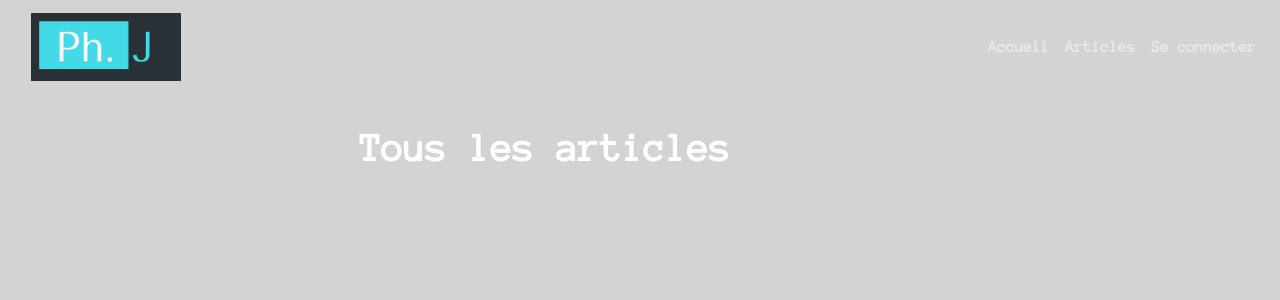
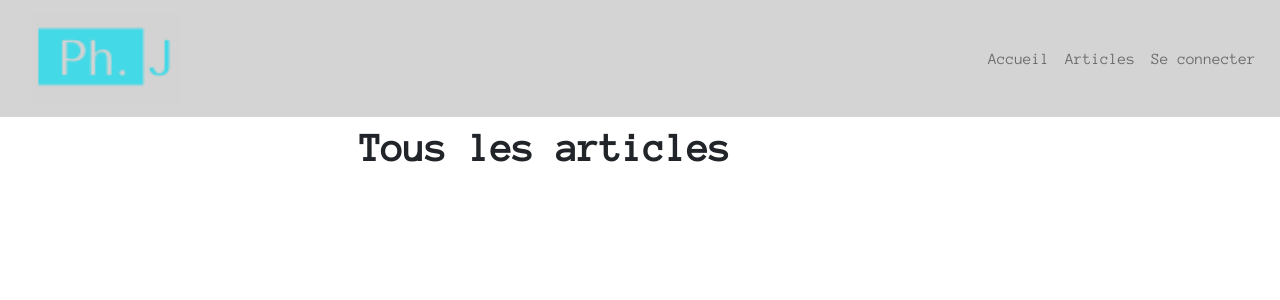
Before and after one commit to JgPhil/blog_jgphil, a Symfony app: template templates/post/list.html.twig in a window 1280 px wide. Shown: the top 300 px of the page. Run offline with Twig, Linux system fonts and the light colour scheme; the template is opened without the code that fills it, so the values that code supplies are empty; some libraries are stand-ins or nearby versions.

Commit message:
css post list

```diff
--- a/public/css/main.css
+++ b/public/css/main.css
@@ -1,12 +1,10 @@
 body {
   padding-top: 100px;
-  background-color: lightgrey !important;
-  color: white !important;
   font-family: "Anonymous Pro", monospace !important;
 }
 
 .navbar {
-  font-weight: bold;
+  background-color: #D3D4D3;
 }
 
 .navbar-brand > img {
@@ -33,3 +31,28 @@ body {
   display: flex;
   flex-direction: column;
 }
+
+
+img.card-img-top:hover {
+  opacity: 0.7;
+}
+
+
+.card {
+  margin: auto;
+  min-width: 40em;
+  max-width: 400px;
+}
+
+.card-body {
+  min-height: 92px;
+  background-color: lightgray;
+}
+
+.card-img-top {
+  width: 100%;
+  height: 10vw;
+  min-height: 180px;
+  object-fit: cover;
+  overflow: hidden;
+}
--- a/templates/navbar.html.twig
+++ b/templates/navbar.html.twig
@@ -1,7 +1,7 @@
 {% set route_name = app.request.attributes.get('_route') %}
 
 
-<nav class="navbar navbar-expand-lg navbar-dark fixed-top ">
+<nav class="navbar navbar-expand-lg navbar-light fixed-top ">
 
 	<a class="navbar-brand" href={{ path('home') }}>
 		<img src="{{ asset('img/logo.png') }}" alt="logo"/>
--- a/templates/post/list.html.twig
+++ b/templates/post/list.html.twig
@@ -15,53 +15,45 @@
 		</div>
 	{% endif %}
 
-	<div class="posts row">
+	<div class="posts container">
+		<div class="row justify-content-center">
 
 			{% for post in posts %}
-			<div class="container">
-				<div class="row justify-content-center">
-					<div class="one_post panel-group col-xs_12">
-						<div class="panel panel-default mb-4 ">
-							<div class="panel-heading  text-center">
-								<h4 class="panel-title">
-									<a data-toggle="collapse" href={{"#collapse" ~ post.id}}>{{post.title}}</a>
-								</h4>
-							</div>
+				<div class="one_post col-xs-12 col-xl-6">
+					<div
+						class="card mb-4">
 
-							<div id={{"collapse" ~ post.id}} class="panel-collapse collapse">
+
+						{#
+																		<div id={{"collapse" ~ post.id}} class="panel-collapse collapse"> #}
 						<a href="{{ path( 'post_show', { id: post.id } ) }}">
 							<img class="card-img-top" src="{{ '/img/' ~ post.pictures.first.name|default('../img/default-image.png') }}" alt="Une image de l'article ">
 						</a>
-								<div class="panel-body">
 						<div class="card-body">
 							<div class="row ">
-											<h5 class="col-7">
-												<a href="{{ path( 'post_show', { id: post.id } ) }}">
-													{{ post.title }}
-												</a>
-											</h5>
+								<p>{{post.description|u.truncate(30)}}
+								</p>
+								<h4 class="card-title text-center">
+									<a data-toggle="collapse" href={{"#collapse" ~ post.id}}>{{post.title}}</a>
+								</h4>
 
 								{% if app.user %}
 									<div class="col-5">
 										<a href="{{ path('post_update', { id: post.id }) }}" class="p-1">
-														<i class="fas fa-pencil-alt fa-2x"></i>
+											<i class="fas fa-pencil-alt fa"></i>
 										</a>
 										<a href="{{ path('post_desactivate', { id: post.id }) }}" onclick="return confirm('Êtes-vous certain de vouloir désactiver cet article ?')" class="p-1" data-delete>
-														<i class="fas fa-trash-alt fa-2x"></i>
+											<i class="fas fa-trash-alt fa"></i>
 										</a>
 									</div>
 								{% endif %}
 							</div>
 						</div>
-								</div>
-
-							</div>
-						</div>
-					</div>
+						{# </div> #}
 					</div>
 				</div>
 			{% endfor %}
-
+		</div>
 	</div>
 
 {% endblock %}
```
Also changed, not shown: public/img/logo.png. Lines whose indentation alone changed are shown as unchanged.
